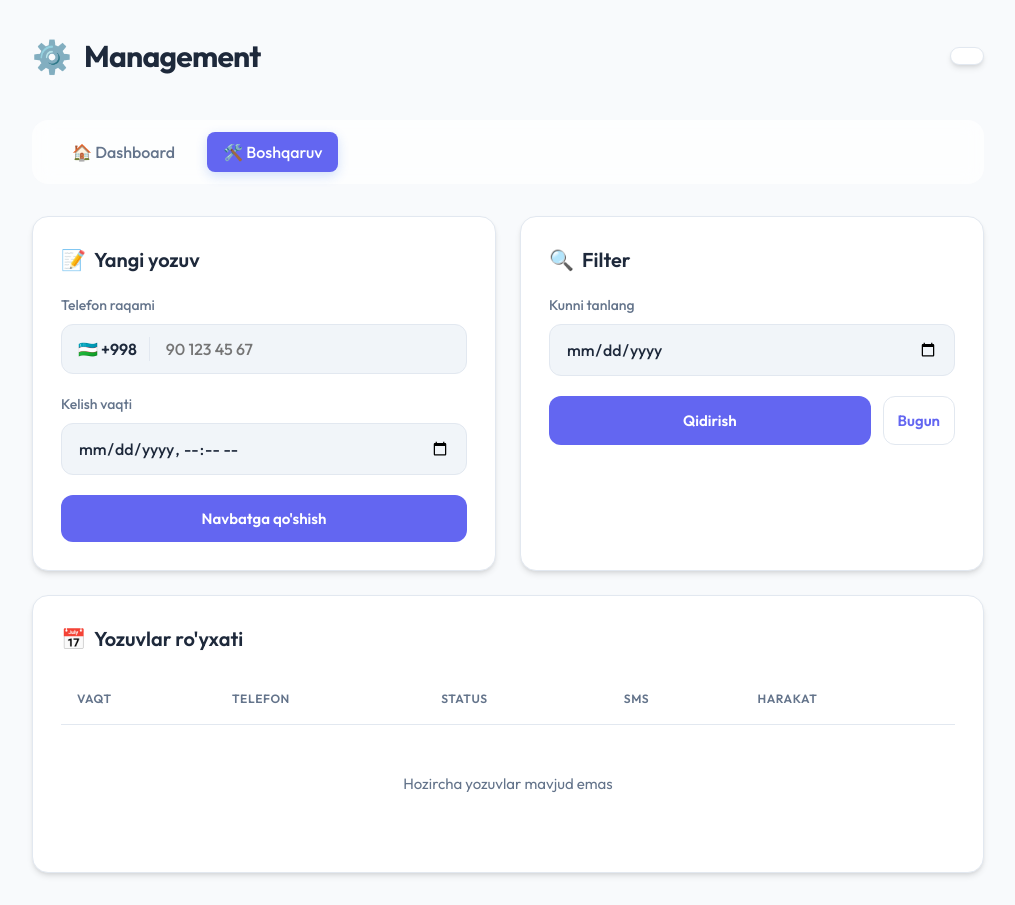
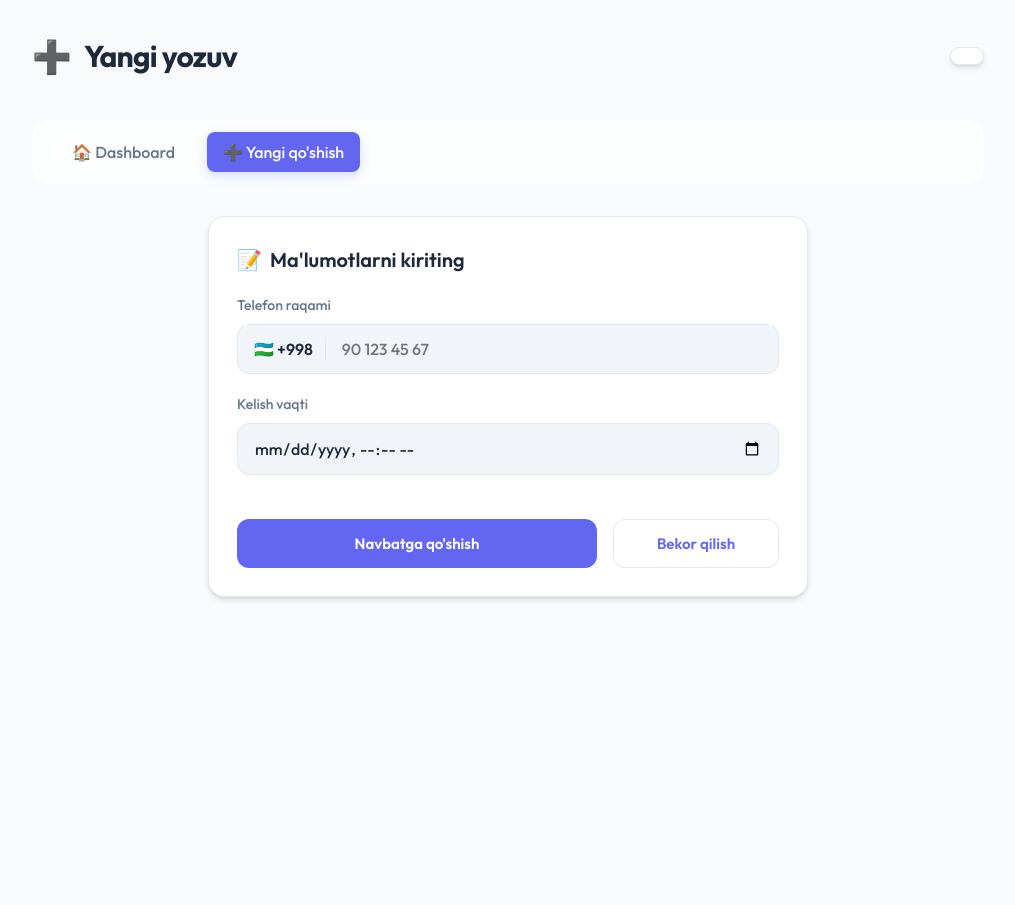
Before and after one commit to GENERAL009/dilshod_barber, a Django app: template barberapp/templates/management.html in a window 1280 px wide. Shown: the whole page, without its empty margins (132-1147 px from the left). After the commit the page ends 600 px from the top, so only its background shows below. Run offline with Django 5.2, Linux system fonts and the light colour scheme; the template is opened without the code that fills it: values that come from a table or form of the project are taken from there, others are empty; parts of the project's set-up code (start-up, migrations or seed data) failed here and were passed over.

Commit message:
Big changes frontend 3

```diff
--- a/barberapp/templates/management.html
+++ b/barberapp/templates/management.html
@@ -13,20 +13,20 @@
 <div class="wrap">
     <header class="main-header">
         <div class="logo-area">
-            <span class="logo-icon">⚙️</span>
-            <h1>Management</h1>
+            <span class="logo-icon">➕</span>
+            <h1>Yangi yozuv</h1>
         </div>
         <div class="date-display">{{ selected_date|date:"d F, Y" }}</div>
     </header>
 
     <nav class="nav-bar">
         <a href="{% url 'dashboard' %}" class="nav-link">🏠 Dashboard</a>
-        <a href="{% url 'management' %}" class="nav-link active">🛠️ Boshqaruv</a>
+        <a href="{% url 'management' %}" class="nav-link active">➕ Yangi qo'shish</a>
     </nav>
 
-    <div class="grid">
+    <div style="max-width: 600px; margin: 0 auto;">
         <div class="card">
-            <h2><span>📝</span> Yangi yozuv</h2>
+            <h2><span>📝</span> Ma'lumotlarni kiriting</h2>
             <form method="post">
                 {% csrf_token %}
                 <label>Telefon raqami</label>
@@ -45,7 +45,12 @@
                 </div>
                 <label>Kelish vaqti</label>
                 {{ form.scheduled_at }}
-                <button type="submit">Navbatga qo'shish</button>
+                <div style="margin-top: 1.5rem; display: flex; gap: 1rem;">
+                    <button type="submit" style="flex: 2;">Navbatga qo'shish</button>
+                    <a href="{% url 'dashboard' %}" style="flex: 1; text-decoration: none;">
+                        <button type="button" class="btn-secondary" style="width: 100%;">Bekor qilish</button>
+                    </a>
+                </div>
                 {% if form.errors %}
                 <div class="err" style="margin-top: 1rem; font-size: 0.875rem; color: var(--danger);">
                     {{ form.errors }}
@@ -53,101 +58,6 @@
                 {% endif %}
             </form>
         </div>
-
-        <div class="card">
-            <h2><span>🔍</span> Filter</h2>
-            <form method="get">
-                <label>Kunni tanlang</label>
-                <input type="date" name="date" value="{{ selected_date|date:'Y-m-d' }}">
-                <div style="display: flex; gap: 0.75rem;">
-                    <button type="submit">Qidirish</button>
-                    <a href="{% url 'management' %}" style="flex: 1;"><button type="button" class="btn-secondary">Bugun</button></a>
-                </div>
-            </form>
-        </div>
-    </div>
-
-    <div class="card">
-        <h2><span>📅</span> Yozuvlar ro'yxati</h2>
-
-        <!-- Desktop Table -->
-        <div class="table-wrap desktop-only">
-            <table>
-                <thead>
-                    <tr>
-                        <th>Vaqt</th>
-                        <th>Telefon</th>
-                        <th>Status</th>
-                        <th>SMS</th>
-                        <th>Harakat</th>
-                    </tr>
-                </thead>
-                <tbody>
-                    {% for a in appts %}
-                    <tr>
-                        <td style="font-weight: 600;">{{ a.scheduled_at|date:"H:i" }}</td>
-                        <td>+998 {{ a.phone }}</td>
-                        <td>
-                            {% if a.status == "cancelled" %}
-                            <span class="status-badge status-cancelled">Bekor qilindi</span>
-                            {% elif a.status == "done" %}
-                            <span class="status-badge" style="background: #eff6ff; color: #3b82f6;">Tugallandi</span>
-                            {% else %}
-                            <span class="status-badge status-scheduled">Rejalashtirilgan</span>
-                            {% endif %}
-                        </td>
-                        <td style="text-align: center;">{% if a.reminder_sent_at %}✅{% else %}<span style="color: var(--text-muted); opacity: 0.5;">—</span>{% endif %}</td>
-                        <td>
-                            {% if a.status == "scheduled" %}
-                            <a href="{% url 'cancel_appointment' a.id %}">
-                                <button type="button" class="btn-cancel">Bekor qilish</button>
-                            </a>
-                            {% endif %}
-                        </td>
-                    </tr>
-                    {% empty %}
-                    <tr>
-                        <td colspan="5" style="text-align: center; color: var(--text-muted); padding: 3rem 0;">
-                            Hozircha yozuvlar mavjud emas
-                        </td>
-                    </tr>
-                    {% endfor %}
-                </tbody>
-            </table>
-        </div>
-
-        <!-- Mobile List -->
-        <div class="appt-card-list mobile-only">
-            {% for a in appts %}
-            <div class="appt-mobile-item">
-                <div class="appt-mobile-header">
-                    <span class="appt-mobile-time">{{ a.scheduled_at|date:"H:i" }}</span>
-                    {% if a.status == "cancelled" %}
-                        <span class="status-badge status-cancelled">Bekor qilindi</span>
-                    {% elif a.status == "done" %}
-                        <span class="status-badge" style="background: #eff6ff; color: #3b82f6;">Tugallandi</span>
-                    {% else %}
-                        <span class="status-badge status-scheduled">Rejalashtirilgan</span>
-                    {% endif %}
-                </div>
-                <span class="appt-mobile-phone">📞 +998 {{ a.phone }}</span>
-                <div style="font-size: 0.8125rem; color: var(--text-muted);">
-                    SMS: {% if a.reminder_sent_at %}Yuborildi ✅{% else %}Yuborilmadi{% endif %}
-                </div>
-                {% if a.status == "scheduled" %}
-                <div class="appt-mobile-actions">
-                    <a href="{% url 'cancel_appointment' a.id %}" style="width: 100%;">
-                        <button type="button" class="btn-cancel" style="width: 100%;">Bekor qilish</button>
-                    </a>
-                </div>
-                {% endif %}
-            </div>
-            {% empty %}
-            <div style="text-align: center; color: var(--text-muted); padding: 2rem 0;">
-                Hozircha yozuvlar mavjud emas
-            </div>
-            {% endfor %}
-        </div>
     </div>
 </div>
 </body>
```
Also changed, not shown: barberapp/templates/dashboard.html (+25 -2 lines), barberapp/views.py (+9 -25 lines), static/app.css (+47 -0 lines).
